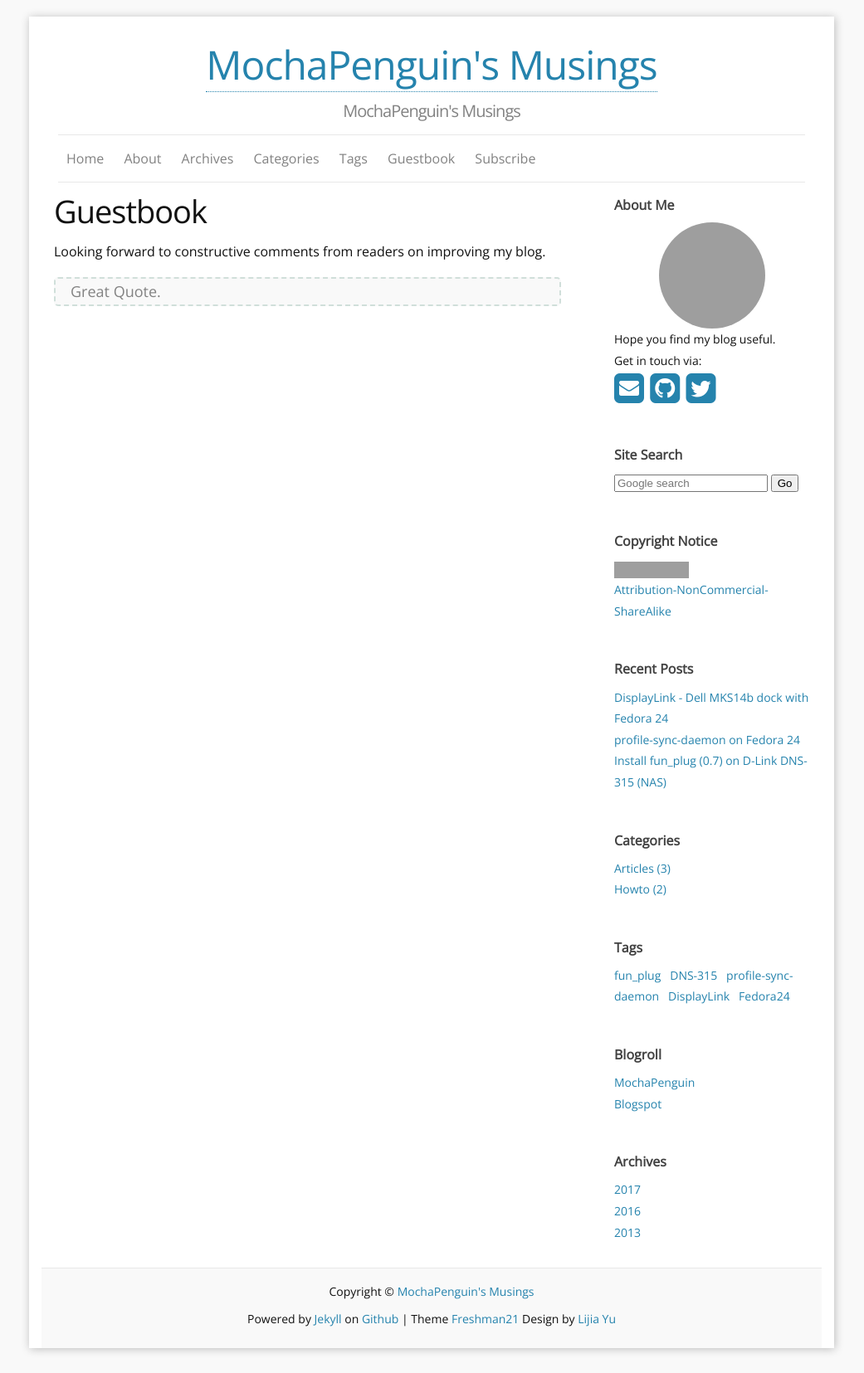
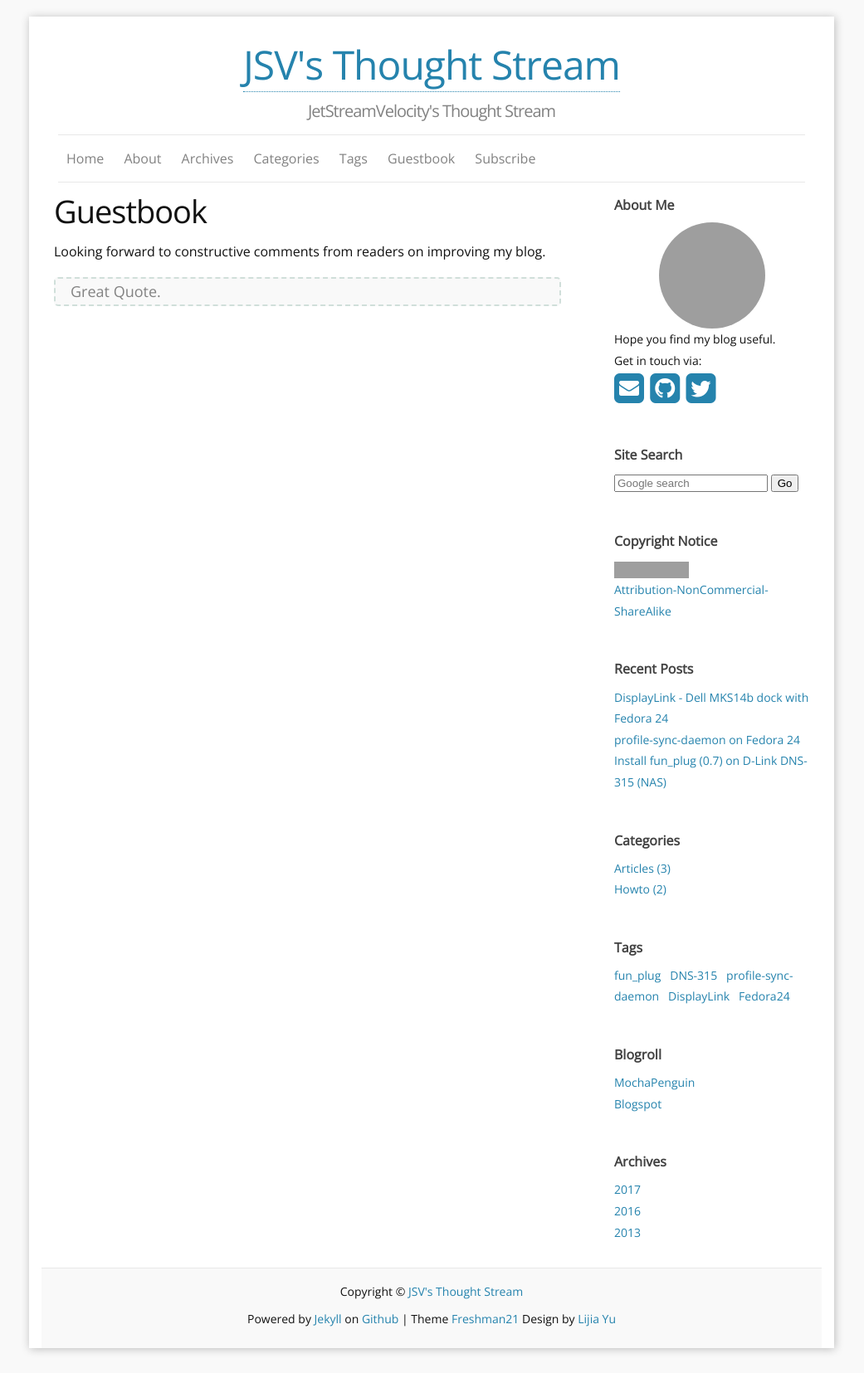
Before and after one commit to JetStreamVelocity/jetstreamvelocity.github.io, a Jekyll site: the page built from f_guestbook.md, in a window 1280 px wide. Shown: the whole page at 83% size, without its empty margins (120-1161 px from the left). Built offline with Jekyll 4.4.1, drawn with Linux system fonts in a browser that asks for light colours; comment, search, counter and statistics services are not loaded; grey boxes are pictures that could not be loaded.

Commit message:
Fix for JSV migration

```diff
--- a/_config.yml
+++ b/_config.yml
@@ -1,18 +1,18 @@
 ### Site info:
-title: MochaPenguin's Musings
-tagline: MochaPenguin's Musings
-author: MochaPenguin
-email: mochapenguin@gmail.com
+title: JSV's Thought Stream
+tagline: JetStreamVelocity's Thought Stream
+author: JetStreamVelocity
+email: jetstreamvelocity@gmail.com
 description: "My adventure through the world of technology." # You can edit this line in _config.yml. It will appear in your document head meta and in your feed.xml site description
-keywords: "MochaPenguin, blog"
+keywords: "JetStreamVelocity, blog"
 baseurl: "" # the subpath of your site, e.g. /blog/
-url: "http://mochapenguin.github.io" # the base hostname & protocol for your site
+url: "http://jetstreamvelocity.github.io" # the base hostname & protocol for your site
 locale: en_GB
 
 ### Personal info and site tools info:
-twitter_username: mochapenguin
-github_username:  mochapenguin
-disqus_shortname: mochapenguin
+twitter_username: jetstreamvelocity
+github_username:  jetstreamvelocity
+disqus_shortname: jetstreamvelocity
 favicon:     "/images/favicon.ico"
 aboutme: Hope you find my blog useful. # these are shown on aboutme-sidebar.
 aboutme_photo: https://goo.gl/8Nif4y # your photo.
```
